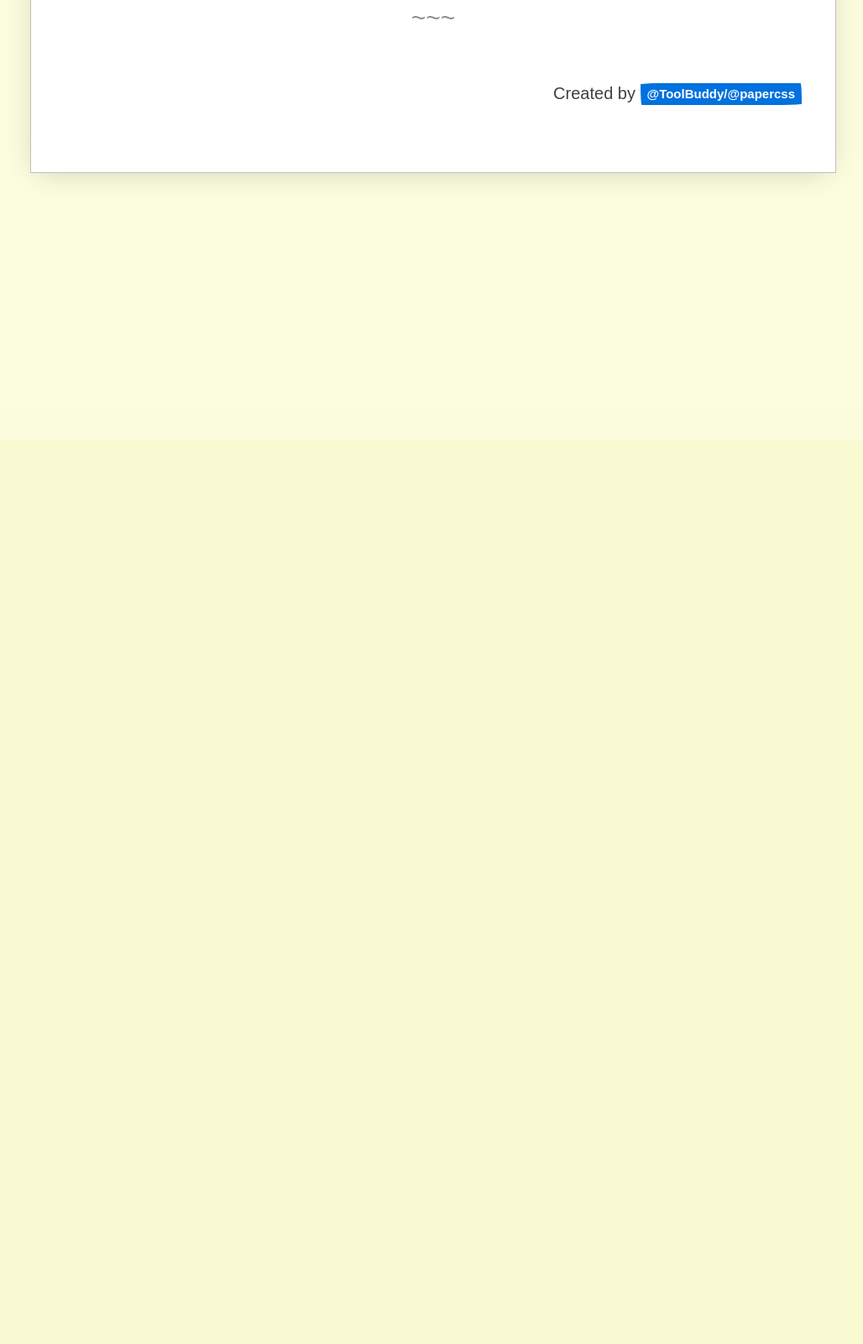
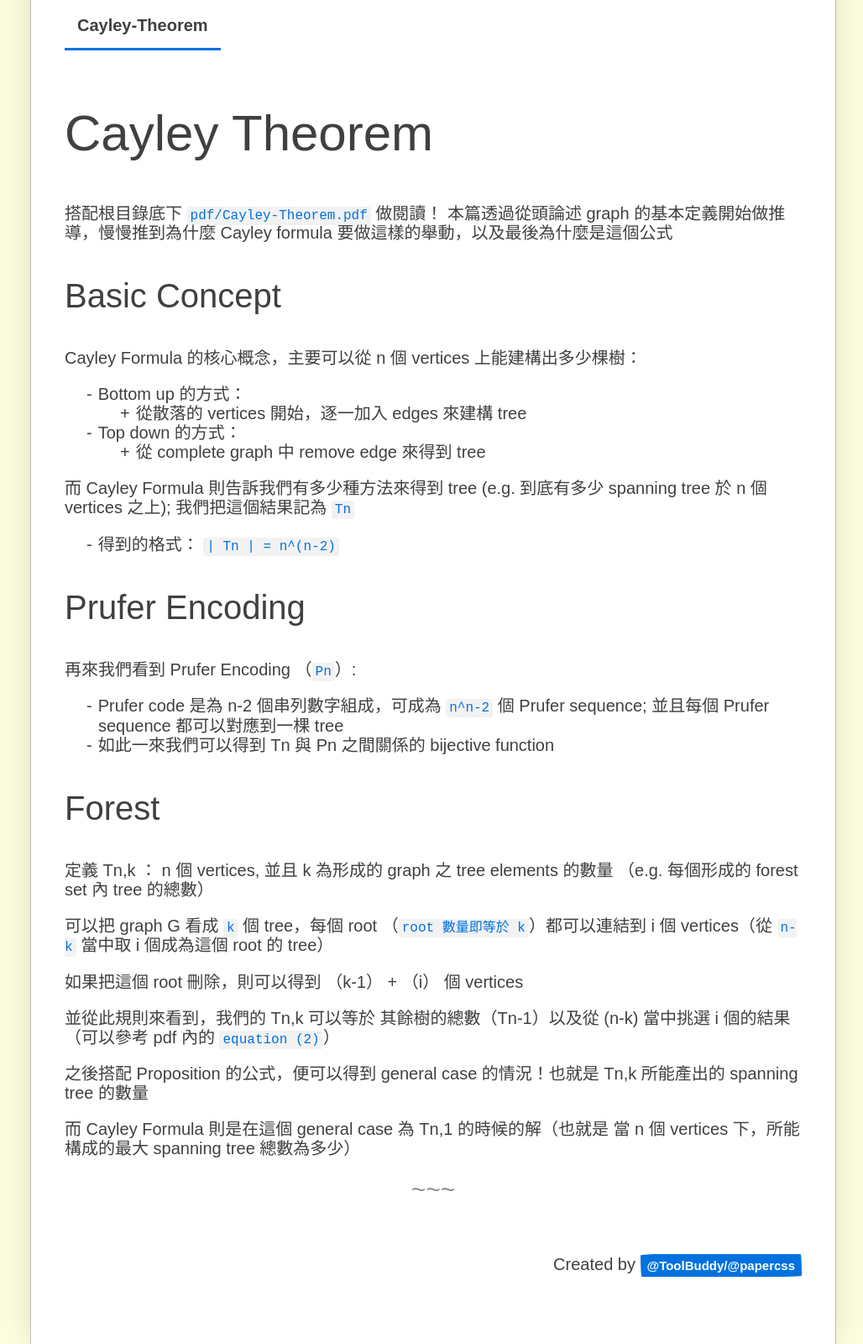
Before and after one commit to toolbuddy/Graph-Theory, a website: page docs/tree-distance/index.html in a window 1280 px wide. Shown: the part 276-1876 px from the top of the page at 84% size, without its empty margins (124-1152 px from the left). Before the commit the page ends 800 px from the top, so only its background shows below. Drawn offline with nearby package versions, Linux system fonts and the light colour scheme; some packages are replaced by stand-ins of ours; a web font is replaced by a local one.

Commit message:
Add Cayley formula.

```diff
--- a/docs/tree-distance/index.html
+++ b/docs/tree-distance/index.html
@@ -1,2 +1,39 @@
 <!-- "doc" type, with tabs usage as template--><!-- Author: Kevin Cyu--><!-- include mixins--><!-- mixin - list--><!-- main--><!DOCTYPE html><html><!-- include header--><head><meta charset="utf-8"/><meta name="viewport" content="width=device-width, initial-scale=1"/><title>Graph-Theory-Ch2</title><link rel="stylesheet" href="./asset/highlight.min.css"/><link rel="stylesheet" href="./asset/paper.min.css"/><link rel="stylesheet" href="./asset/monokai.css"/><link rel="stylesheet" href="./asset/main.css"/><link rel="stylesheet" href="./asset/cn-font.css"/><script type="text/javascript" src="https://cdnjs.cloudflare.com/ajax/libs/mathjax/2.7.2/MathJax.js?config=TeX-MML-AM_CHTML" async></script><script src="./asset/highlight.min.js"></script><script>hljs.initHighlightingOnLoad();</script></head><body><div class="container"><div class="paper"><div class="demo-title" id="top"><div class="row flex-center"><div class="text-center"> <h1>Graph-Theory-Ch2</h1></div></div></div><div class="section"><div class="flex-spaces tabs">
-</div></div><div class="row flex-right"><p>Created by <span class="badge secondary">@ToolBuddy/@papercss</span></p></div></div></div></body></html>
+<input id="tab1" type="radio" name="tabs" checked/>
+<label for="tab1">Cayley-Theorem</label>
+
+<div class="content" id="content1"><p><h2>Cayley Theorem</h2>
+<p>搭配根目錄底下 <code>pdf/Cayley-Theorem.pdf</code> 做閱讀！
+本篇透過從頭論述 graph 的基本定義開始做推導，慢慢推到為什麼 Cayley formula 要做這樣的舉動，以及最後為什麼是這個公式</p>
+<h3>Basic Concept</h3>
+<p>Cayley Formula 的核心概念，主要可以從 n 個 vertices 上能建構出多少棵樹：</p>
+<ul>
+<li>Bottom up 的方式：
+<ul>
+<li>從散落的 vertices 開始，逐一加入 edges 來建構 tree</li>
+</ul>
+</li>
+<li>Top down 的方式：
+<ul>
+<li>從 complete graph 中 remove edge 來得到 tree</li>
+</ul>
+</li>
+</ul>
+<p>而 Cayley Formula 則告訴我們有多少種方法來得到 tree (e.g. 到底有多少 spanning tree 於 n 個 vertices 之上); 我們把這個結果記為 <code>Tn</code></p>
+<ul>
+<li>得到的格式： <code>| Tn | = n^(n-2)</code></li>
+</ul>
+<h3>Prufer Encoding</h3>
+<p>再來我們看到 Prufer Encoding （<code>Pn</code>）:</p>
+<ul>
+<li>Prufer code 是為 n-2 個串列數字組成，可成為 <code>n^n-2</code> 個 Prufer sequence; 並且每個 Prufer sequence 都可以對應到一棵 tree</li>
+<li>如此一來我們可以得到 Tn 與 Pn 之間關係的 bijective function</li>
+</ul>
+<h3>Forest</h3>
+<p>定義 Tn,k ： n 個 vertices, 並且 k 為形成的 graph 之 tree elements 的數量 （e.g. 每個形成的 forest set 內 tree 的總數）</p>
+<p>可以把 graph G 看成 <code>k</code> 個 tree，每個 root （<code>root 數量即等於 k</code>）都可以連結到 i 個 vertices（從 <code>n-k</code> 當中取 i 個成為這個 root 的 tree）</p>
+<p>如果把這個 root 刪除，則可以得到 （k-1） + （i） 個 vertices</p>
+<p>並從此規則來看到，我們的 Tn,k 可以等於 其餘樹的總數（Tn-1）以及從 (n-k) 當中挑選 i 個的結果 （可以參考 pdf 內的 <code>equation (2)</code>）</p>
+<p>之後搭配 Proposition 的公式，便可以得到 general case 的情況！也就是 Tn,k 所能產出的 spanning tree 的數量</p>
+<p>而 Cayley Formula 則是在這個 general case 為 Tn,1 的時候的解（也就是 當 n 個 vertices 下，所能構成的最大 spanning tree 總數為多少）</p>
+</p></div></div></div><div class="row flex-right"><p>Created by <span class="badge secondary">@ToolBuddy/@papercss</span></p></div></div></div></body></html>
```
Also changed, not shown: src/tree-distance/Cayley-Theorem.md (added, +35 -0 lines), README.md, 1 other file.
